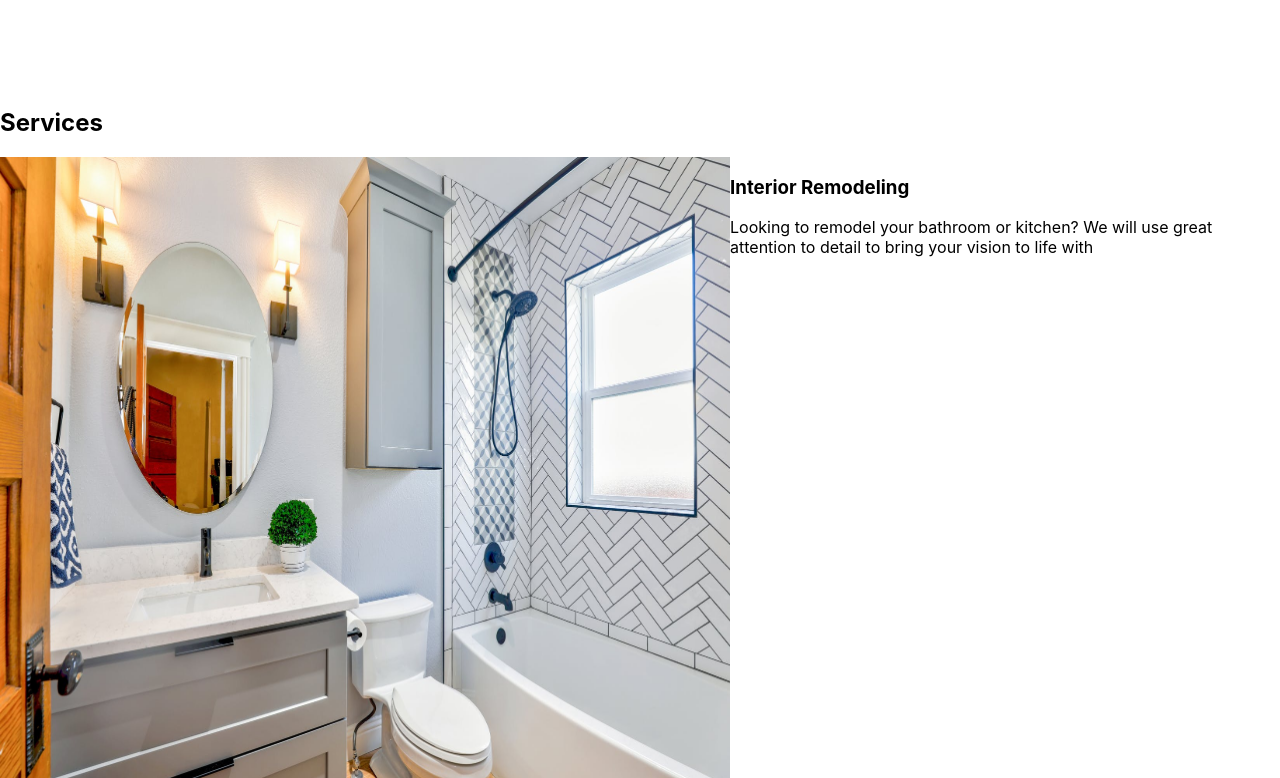
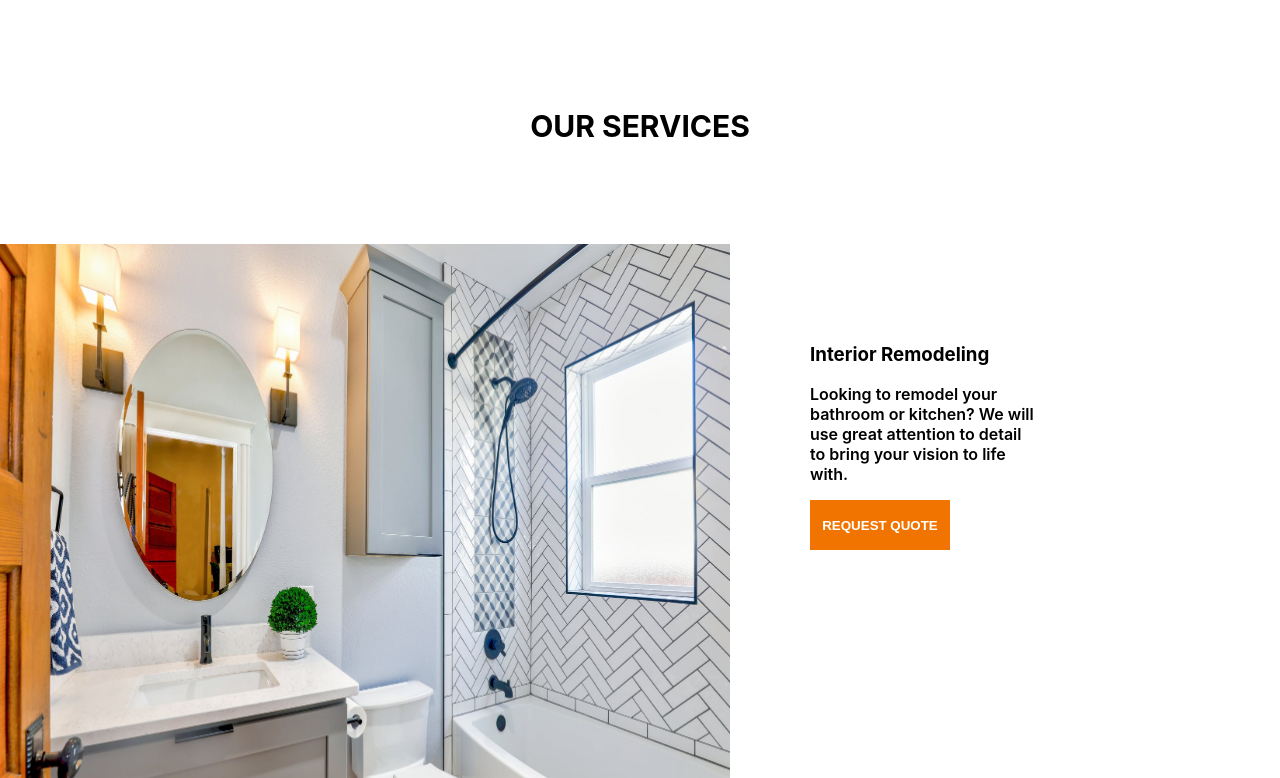
Before and after one commit to rizekj12/ThreeAngelsPainting, a React (Create React App) app: page / in a window 1280 px wide. Shown: the part 762-1540 px from the top of the page. Built offline with nearby package versions, Linux system fonts and the light colour scheme; a web font is replaced by a local one.

Commit message:
Services component finished except adding links to quote button

```diff
--- a/src/App.scss
+++ b/src/App.scss
@@ -5,3 +5,9 @@
   text-align: center;
   font-family: 'Work Sans', sans-serif;
 }
+
+.title{
+  text-align: center;
+  margin: 100px;
+  font-size: 30px;
+}
--- a/src/CSS/ServiceTopic.scss
+++ b/src/CSS/ServiceTopic.scss
@@ -3,10 +3,51 @@
     height:650px;
     width:650px;
 }
+@mixin secondSizing(){
+    height: 625px;
+    width: 730px;
+}
 
 .serviceTopicDiv{
     display: flex;
     flex-direction: row;
+    margin-bottom: 200px;
+
+}
+
+
+.serviceImg{
+    @include sizing();
+}
+
+.interiorImg{
+    @include secondSizing();
+}
+
+.flooringImg{
+    @include secondSizing();
+}
+
+.pressureImg{
+    height:685px;
+}
+
+.serviceQuoteBtn{
+    background-color: $primaryOrange;
+    color: white;
+    border-style: none;
+    font-weight: 700;
+    height: 50px;
+    width: 140px;
+}
+
+.textsDiv{
+    width: 230px;
+    margin: 80px;
+    .servicePara{
+        font-weight:600;
+        line-height: 20px;
+    }
 }
 
 .rightFacing{
@@ -14,20 +55,6 @@
     flex-direction: row-reverse;
 }
 
-.serviceImg{
-    @include sizing();
+.pressure2{
+    margin-bottom:100px;
 }
-
-.interiorImg{
-    height: 625px;
-    width: 730px;
-}
-
-.flooringImg{
-    height: 625px;
-    width: 730px;
-}
-
-.pressureImg{
-    height:685px;
-}
--- a/src/components/AboutUs.jsx
+++ b/src/components/AboutUs.jsx
@@ -1,10 +1,11 @@
 import React from 'react';
+import "../CSS/AboutUs.scss"
 
 const AboutUs = () => {
     return (
         <section id="about-us">
             <div>
-                <h1>About us</h1>
+                <h1 className="title">About us</h1>
             </div>
         </section>
 
--- a/src/components/ServiceTopic.jsx
+++ b/src/components/ServiceTopic.jsx
@@ -3,11 +3,12 @@ import "../CSS/ServiceTopic.scss";
 
 const ServiceTopic = (props) => {
   return (
-    <div className={`${props.side} serviceTopicDiv`}>
+    <div className={` ${props.customStyle2} ${props.side} serviceTopicDiv`}>
       <img className={`serviceImg ${props.customStyle}`} src={props.image} alt={`${props.topic} image`} />
-      <div>
+      <div className="textsDiv">
         <h3>{props.topic}</h3>
-        <p>{props.paragraph}</p>
+        <p className="servicePara">{props.paragraph}</p>
+        <button className="serviceQuoteBtn">REQUEST QUOTE</button>
       </div>
     </div>
   );
--- a/src/components/Services.jsx
+++ b/src/components/Services.jsx
@@ -10,11 +10,11 @@ const Services = (props) => {
     return (
         <section id="services">
         <div className="servicesDiv">
-            <h1>Services</h1>
+            <h1 className="title">OUR SERVICES</h1>
             <ServiceTopic
                 image={interior}
                 topic="Interior Remodeling"
-                paragraph="Looking to remodel your bathroom or kitchen? We will use great attention to detail to bring your vision to life with"
+                paragraph="Looking to remodel your bathroom or kitchen? We will use great attention to detail to bring your vision to life with."
                 customStyle="interiorImg"
             />
             <ServiceTopic
@@ -35,6 +35,7 @@ const Services = (props) => {
                 topic="Presurre Washing"
                 paragraph="Pressure washing is a lot of work for a job that sometimes just needs to be done and we can help with that."
                 customStyle="pressureImg"
+                customStyle2="pressure2"
                 side="rightFacing"
                 />
         </div>
```
